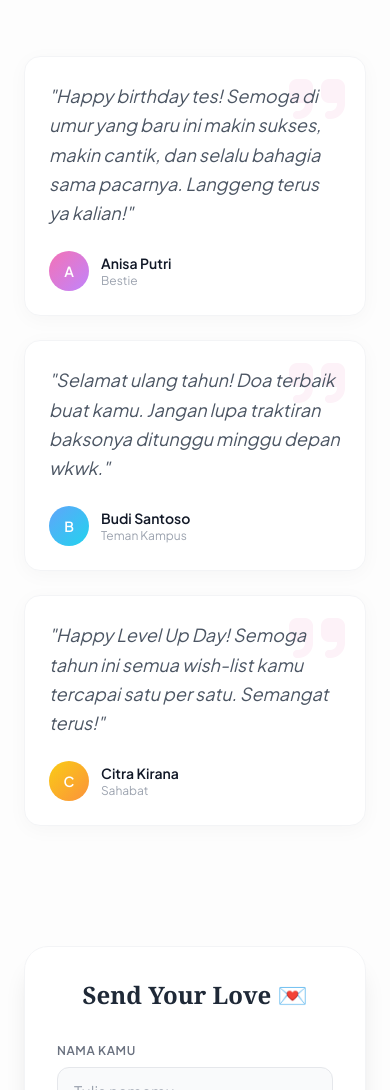
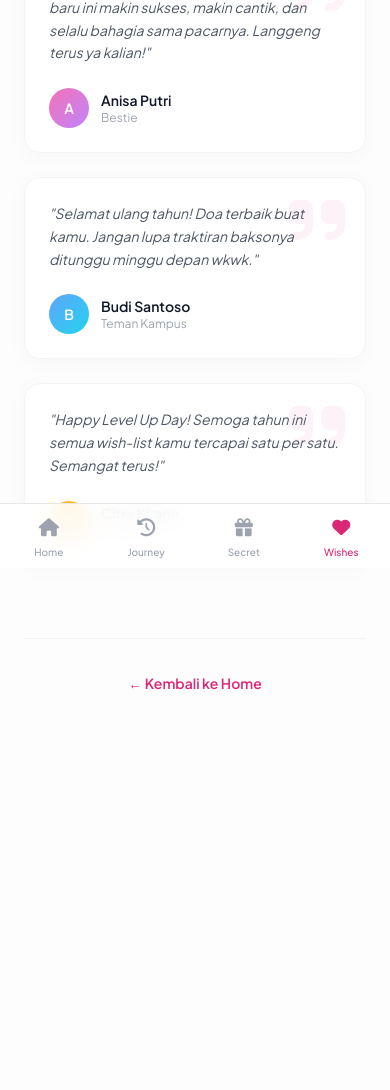
Before and after one commit to caisarr/ultah, a plain HTML site: page ucapan.html in a window 390 px wide. Shown: the part 276-1366 px from the top of the page. After the commit the page ends 1083 px from the top, so only its background shows below. Drawn offline with nearby package versions, Linux system fonts and the light colour scheme.

Commit message:
Refactor ucapan.html for improved layout and styles
Updated layout and styles for better responsiveness and user experience.

```diff
--- a/ucapan.html
+++ b/ucapan.html
@@ -25,9 +25,9 @@
 
       .grid-masonry {
         column-count: 1;
-        gap: 1.5rem;
+        column-gap: 1.5rem;
       }
-      @media (min-width: 768px) {
+      @media (min-width: 640px) {
         .grid-masonry {
           column-count: 2;
         }
@@ -47,13 +47,14 @@
         box-shadow: 0 4px 20px rgba(0, 0, 0, 0.03);
         border: 1px solid #f3f4f6;
         transition: transform 0.3s ease, box-shadow 0.3s ease;
+        position: relative;
+        overflow: hidden;
       }
       .wish-card:hover {
         transform: translateY(-5px);
         box-shadow: 0 15px 30px rgba(190, 24, 93, 0.1);
         border-color: #fbcfe8;
       }
-
       .quote-icon {
         font-size: 4rem;
         position: absolute;
@@ -62,11 +63,18 @@
         color: #fdf2f8;
         z-index: 0;
       }
+
+      /* Mobile Padding */
+      @media (max-width: 768px) {
+        body {
+          padding-bottom: 80px;
+        }
+      }
     </style>
   </head>
   <body class="text-gray-800">
     <nav
-      class="fixed top-6 left-0 right-0 z-50 flex justify-center w-full px-4"
+      class="hidden md:flex fixed top-6 left-0 right-0 z-50 justify-center w-full px-4"
     >
       <div
         class="bg-white/80 backdrop-blur-md rounded-full px-8 py-4 flex gap-8 shadow-xl border border-white/50"
@@ -84,23 +92,29 @@
       </div>
     </nav>
 
-    <section class="py-32 px-6 container mx-auto max-w-6xl">
-      <div class="text-center mb-20">
+    <section class="pt-10 md:pt-32 px-6 container mx-auto max-w-6xl">
+      <div class="text-center mb-10 md:mb-20">
         <p
-          class="text-pink-500 font-bold tracking-widest uppercase text-xs mb-3"
+          class="text-pink-500 font-bold tracking-widest uppercase text-xs mb-3 animate-pulse"
         >
           Community Love
         </p>
-        <h2 class="text-5xl font-serif text-gray-900">
+        <h2 class="text-4xl md:text-5xl font-serif text-gray-900">
           Warmest <span class="italic text-pink-600">Wishes</span>
         </h2>
+        <p class="text-gray-400 mt-4 max-w-lg mx-auto text-sm">
+          Terima kasih untuk semua doa dan ucapan manis yang sudah kalian
+          berikan. It means the world to me! ❤️
+        </p>
       </div>
 
       <div class="grid-masonry">
-        <div class="wish-card relative overflow-hidden" data-aos="fade-up">
+        <div class="wish-card" data-aos="fade-up">
           <i class="fas fa-quote-right quote-icon"></i>
           <div class="relative z-10">
-            <p class="text-gray-600 leading-relaxed text-lg italic">
+            <p
+              class="text-gray-600 leading-relaxed italic text-sm md:text-base"
+            >
               "Happy birthday tes! Semoga di umur yang baru ini makin sukses,
               makin cantik, dan selalu bahagia sama pacarnya. Langgeng terus ya
               kalian!"
@@ -119,14 +133,12 @@
           </div>
         </div>
 
-        <div
-          class="wish-card relative overflow-hidden"
-          data-aos="fade-up"
-          data-aos-delay="100"
-        >
+        <div class="wish-card" data-aos="fade-up" data-aos-delay="100">
           <i class="fas fa-quote-right quote-icon"></i>
           <div class="relative z-10">
-            <p class="text-gray-600 leading-relaxed text-lg italic">
+            <p
+              class="text-gray-600 leading-relaxed italic text-sm md:text-base"
+            >
               "Selamat ulang tahun! Doa terbaik buat kamu. Jangan lupa traktiran
               baksonya ditunggu minggu depan wkwk."
             </p>
@@ -144,14 +156,12 @@
           </div>
         </div>
 
-        <div
-          class="wish-card relative overflow-hidden"
-          data-aos="fade-up"
-          data-aos-delay="200"
-        >
+        <div class="wish-card" data-aos="fade-up" data-aos-delay="200">
           <i class="fas fa-quote-right quote-icon"></i>
           <div class="relative z-10">
-            <p class="text-gray-600 leading-relaxed text-lg italic">
+            <p
+              class="text-gray-600 leading-relaxed italic text-sm md:text-base"
+            >
               "Happy Level Up Day! Semoga tahun ini semua wish-list kamu
               tercapai satu per satu. Semangat terus!"
             </p>
@@ -170,54 +180,46 @@
         </div>
       </div>
 
-      <div
-        class="max-w-2xl mx-auto mt-24 bg-white p-8 md:p-12 rounded-3xl shadow-xl border border-gray-100"
-        data-aos="zoom-in"
-      >
-        <h3 class="text-2xl font-serif font-bold text-center mb-8">
-          Send Your Love 💌
-        </h3>
-        <form class="space-y-6">
-          <div>
-            <label
-              class="block text-xs font-bold text-gray-500 uppercase tracking-wider mb-2"
-              >Nama Kamu</label
-            >
-            <input
-              type="text"
-              class="w-full bg-gray-50 border border-gray-200 rounded-xl px-4 py-3 focus:outline-none focus:border-pink-500 transition"
-              placeholder="Tulis namamu..."
-            />
-          </div>
-          <div>
-            <label
-              class="block text-xs font-bold text-gray-500 uppercase tracking-wider mb-2"
-              >Ucapan & Doa</label
-            >
-            <textarea
-              rows="4"
-              class="w-full bg-gray-50 border border-gray-200 rounded-xl px-4 py-3 focus:outline-none focus:border-pink-500 transition resize-none"
-              placeholder="Tulis harapanmu di sini..."
-            ></textarea>
-          </div>
-          <button
-            type="button"
-            class="w-full bg-gray-900 text-white font-bold py-4 rounded-xl hover:bg-pink-600 transition duration-300 shadow-lg"
-          >
-            Kirim Ucapan
-          </button>
-        </form>
-      </div>
-
-      <div class="text-center mt-16 pb-8 border-t border-gray-200 pt-8">
+      <div class="text-center mt-12 pb-8 border-t border-gray-100 pt-8">
         <a
           href="index.html"
-          class="text-gray-400 hover:text-pink-600 transition font-medium text-sm"
+          class="inline-block text-pink-600 hover:text-pink-700 font-bold text-sm transition"
         >
-          &larr; Back to Home
+          &larr; Kembali ke Home
         </a>
       </div>
     </section>
+
+    <nav
+      class="md:hidden fixed bottom-0 left-0 right-0 bg-white/90 backdrop-blur-md border-t border-gray-200 z-[100] pb-safe"
+    >
+      <div class="flex justify-around items-center h-16">
+        <a
+          href="index.html"
+          class="flex flex-col items-center justify-center w-full h-full text-gray-400 hover:text-pink-600 transition"
+          ><i class="fas fa-home text-lg mb-1"></i
+          ><span class="text-[10px] font-medium">Home</span></a
+        >
+        <a
+          href="timeline.html"
+          class="flex flex-col items-center justify-center w-full h-full text-gray-400 hover:text-pink-600 transition"
+          ><i class="fas fa-history text-lg mb-1"></i
+          ><span class="text-[10px] font-medium">Journey</span></a
+        >
+        <a
+          href="pencapaian.html"
+          class="flex flex-col items-center justify-center w-full h-full text-gray-400 hover:text-pink-600 transition"
+          ><i class="fas fa-gift text-lg mb-1"></i
+          ><span class="text-[10px] font-medium">Secret</span></a
+        >
+        <a
+          href="ucapan.html"
+          class="flex flex-col items-center justify-center w-full h-full text-pink-600 font-bold transition"
+          ><i class="fas fa-heart text-lg mb-1"></i
+          ><span class="text-[10px] font-medium">Wishes</span></a
+        >
+      </div>
+    </nav>
 
     <script src="https://unpkg.com/aos@2.3.1/dist/aos.js"></script>
     <script>
```
